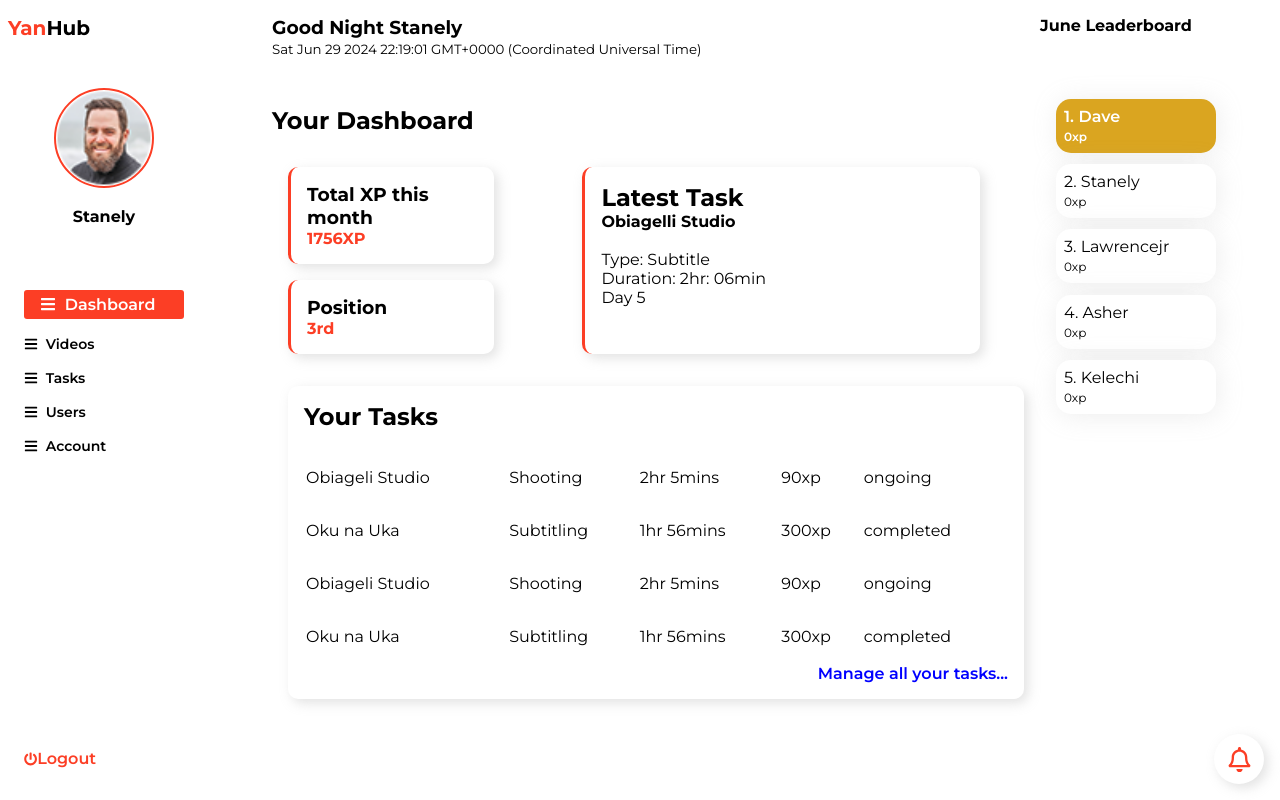
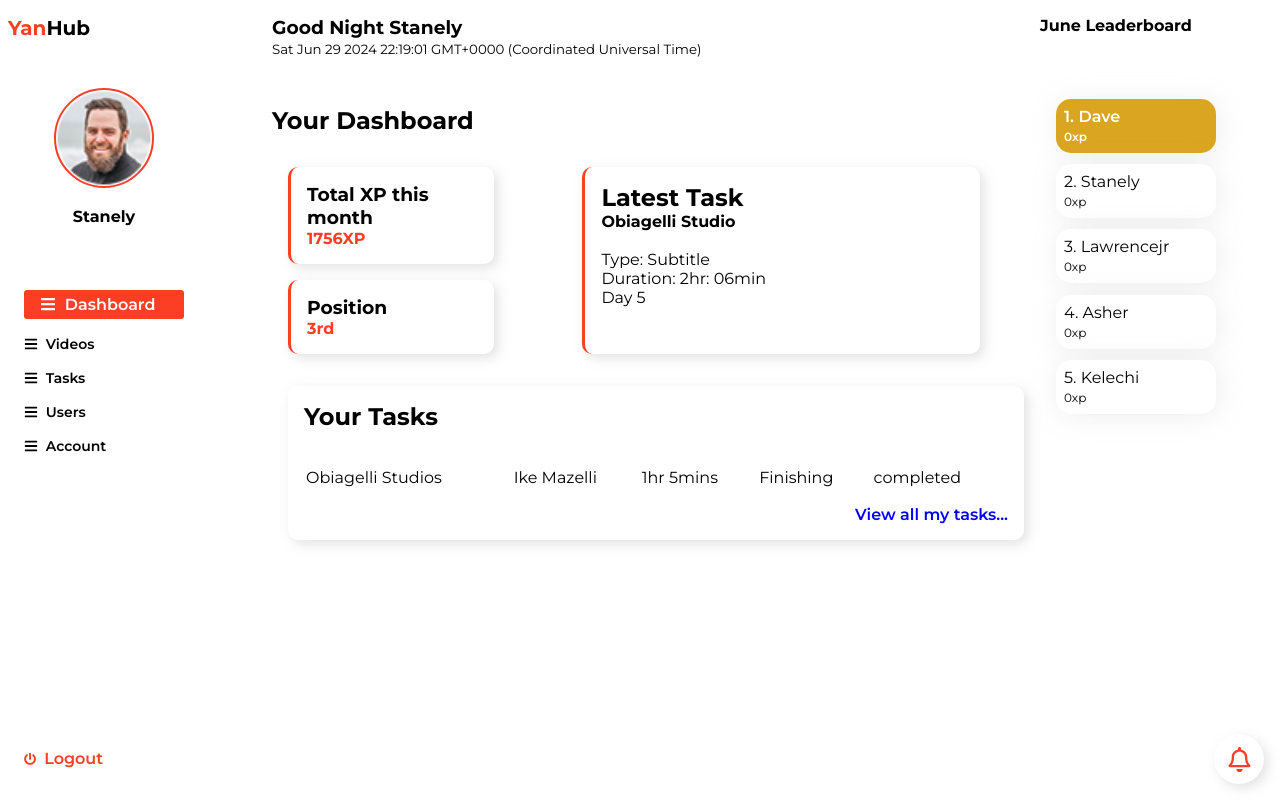
Before and after one commit to lawrencejr5/yanhub, a React (Create React App) app in the folder client/: page / in a window 1280 px wide. Built offline with nearby package versions, Linux system fonts and the light colour scheme.

Commit message:
Dark mode completed

```diff
--- a/client/public/index.html
+++ b/client/public/index.html
@@ -27,7 +27,7 @@
     <title>Yanhub</title>
   </head>
 
-  <body>
+  <body class="">
     <noscript>You need to enable JavaScript to run this app.</noscript>
     <div id="root"></div>
     <!--
--- a/client/src/components/Greet.jsx
+++ b/client/src/components/Greet.jsx
@@ -49,7 +49,7 @@ const Greet = () => {
     return greeting;
   };
   return (
-    <div className="header" style={{ textTransform: "capitalize" }}>
+    <div className="greet-component" s>
       <h3>
         {greet} {username}
       </h3>
--- a/client/src/components/MyTasksLayout.jsx
+++ b/client/src/components/MyTasksLayout.jsx
@@ -1,9 +1,13 @@
 import React from "react";
 import { Link } from "react-router-dom";
-import { myTasks } from "../data/myTasks";
+
+import { tasks } from "../data/tasks";
+
+import { useGlobalContext } from "../Context";
 
 const MyTasksLayout = () => {
-  const filteredTasks = myTasks.filter((task) => task.user === "lawrencejr");
+  const { loggedIn } = useGlobalContext();
+  const filteredTasks = tasks.filter((task) => task.users.includes(loggedIn));
   return (
     <div className="tasks-layout">
       <h2>Your Tasks</h2>
@@ -11,13 +15,13 @@ const MyTasksLayout = () => {
       <table>
         <tbody>
           {filteredTasks.map((task, i) => {
-            const { task: aTask, duration, xp, type, status } = task;
+            const { show, duration, ep, type, status } = task;
             return (
               <tr key={i}>
-                <td>{aTask}</td>
+                <td>{show}</td>
+                <td>{ep}</td>
+                <td>{duration}</td>
                 <td>{type}</td>
-                <td>{duration}</td>
-                <td>{xp}xp</td>
                 <td>{status}</td>
               </tr>
             );
@@ -25,8 +29,8 @@ const MyTasksLayout = () => {
         </tbody>
       </table>
       <div className="link-container">
-        <Link to={"/my-tasks"} className="link">
-          Manage all your tasks...
+        <Link to={"/tasks/personal"} className="link">
+          View all my tasks...
         </Link>
       </div>
     </div>
--- a/client/src/components/Nav.jsx
+++ b/client/src/components/Nav.jsx
@@ -32,9 +32,7 @@ const Nav = () => {
           ></div>
         </div>
         <br />
-        <h4 className="username" style={{ textTransform: "capitalize" }}>
-          {username}
-        </h4>
+        <h4 className="username">{username}</h4>
         <div className="nav-list">
           <ul>
             {navList.map((item, index) => {
--- a/client/src/data/tasks.js
+++ b/client/src/data/tasks.js
@@ -65,7 +65,7 @@ export const tasks = [
     ep: "Ike Mazelli",
     type: "Finishing",
     duration: "1hr 5mins",
-    users: ["dave"],
+    users: ["dave", "lawrencejr"],
     status: "ongoing",
     date: "16th July, 2024",
   },
--- a/client/src/index.css
+++ b/client/src/index.css
@@ -6,12 +6,17 @@
   transition: 0.5s;
   font-family: "Montserrat", sans-serif;
 }
+body {
+  color: var(--text1);
+  background-color: var(--secondary2);
+}
 
 :root {
   --primary: #fc3e25;
   --primary-light: #ffa99b;
   --secondary: #f5f5f5;
   --secondary2: #fff;
+  --border: 1px solid #000;
   --text1: #000;
   --text2: #fff;
   --warning: #ed960a;
@@ -26,9 +31,14 @@
 .dark {
   --primary: red;
   --secondary: #000;
-  --secondary2: #f4e1de;
-  --text1: #fff;
+  --secondary2: #000000;
+  --border: 1px solid #fff;
+  --text1: #d5d5d5;
   --text2: #000;
+  --box-shadow: 8px 8px 24px rgba(60, 59, 59, 0.439);
+  --box-shadow2: 4px 4px 12px rgba(57, 56, 56, 0.439);
+  --box-shadow3: 2px 2px 24px rgba(98, 97, 97, 0.25);
+  --box-shadow4: 8px 8px 24px rgb(71, 71, 71);
 }
 
 a,
@@ -104,6 +114,12 @@ main {
   font-size: 25px;
 }
 
+/* Greet Component Styling */
+.greet-component {
+  color: var(--text1);
+  text-transform: capitalize;
+}
+
 /* Bell Component Styling */
 .announcement {
   position: fixed;
@@ -127,6 +143,7 @@ main {
 }
 .grid-body aside .list ul {
   list-style-type: none;
+  color: var(--text1);
 }
 .grid-body aside .list ul li {
   margin-top: 0.7rem;
@@ -171,6 +188,8 @@ main {
 }
 .grid-body nav .username {
   text-align: center;
+  text-transform: capitalize;
+  color: var(--text1);
 }
 .grid-body nav .nav-list {
   margin: 4rem 1rem;
@@ -191,6 +210,7 @@ main {
   font-size: 14px;
   display: flex;
   align-items: center;
+  color: var(--text1);
 }
 
 .grid-body nav .nav-list ul li .active {
@@ -216,6 +236,7 @@ main {
   text-decoration: none;
   width: 100%;
   font-weight: 600;
+  margin-left: 0.5rem;
 }
 
 /* SearchBox Component Styling */
@@ -236,6 +257,7 @@ main {
   width: 90%;
   border: none;
   outline: none;
+  background-color: transparent;
 }
 .search-box .inp-holder .search-icon {
   /* width: 10%; */
@@ -369,6 +391,7 @@ main {
 /* Task box component */
 .task-box {
   background-color: var(--secondary2);
+  color: var(--text1);
   /* border-left: 5px solid var(--primary); */
   width: 96%;
   /* height: 100px; */
@@ -699,6 +722,7 @@ main {
 .dashboard-main .body .layout .layout1 .total-xp,
 .dashboard-main .body .layout .layout1 .position {
   background-color: var(--secondary2);
+  color: var(--text1);
   box-shadow: var(--box-shadow2);
   width: 70%;
   padding: 1rem;
@@ -708,6 +732,7 @@ main {
 }
 .dashboard-main .body .layout .layout2 {
   background-color: var(--secondary2);
+  color: var(--text1);
   box-shadow: var(--box-shadow2);
   width: 90%;
   padding: 1rem;
@@ -717,6 +742,7 @@ main {
 }
 .dashboard-main .body .tasks-layout {
   background-color: var(--secondary2);
+  color: var(--text1);
   box-shadow: var(--box-shadow2);
   width: 100%;
   padding: 1rem;
@@ -798,11 +824,12 @@ main {
   display: flex;
   align-items: center;
   justify-content: space-between;
-  border: 1px solid black;
+  border: var(--border);
   padding: 0.5rem;
   border-radius: 5px;
 }
 .tasks-main .body .header .sort-nav button {
+  color: var(--text1);
   width: 40%;
   padding: 0.5rem;
   font-weight: 600;
```
